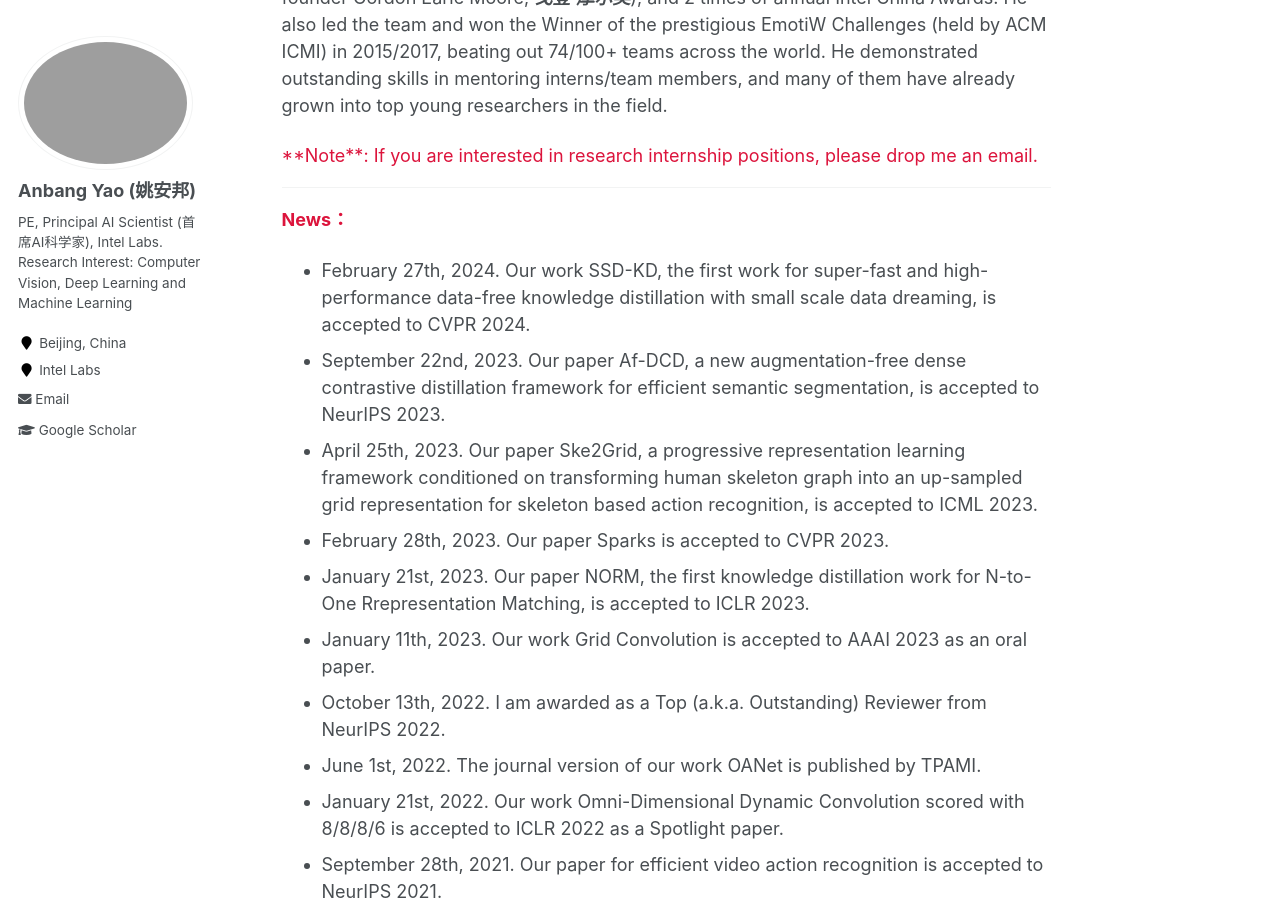
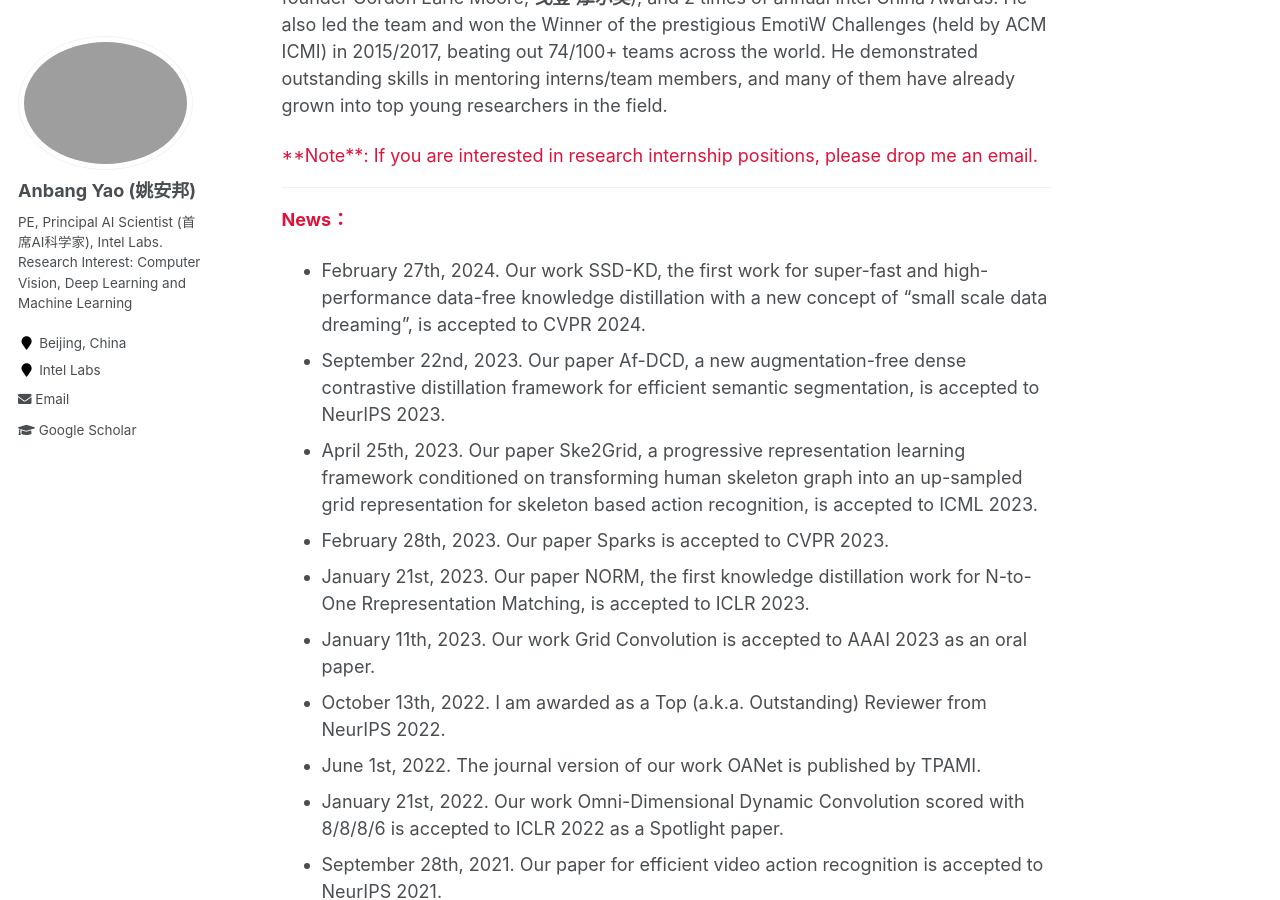
Before and after one commit to YaoAnbang/YaoAnbang.github.io, a Jekyll site: the page built from _pages/about.md, in a window 1280 px wide and 900 px high, scrolled down 691 px. Built offline with Jekyll 4.4.1, drawn with Linux system fonts in a browser that asks for light colours.

Commit message:
Update about.md

```diff
--- a/_pages/about.md
+++ b/_pages/about.md
@@ -17,7 +17,7 @@
 ---
 **<font color="Crimson">News：</font>**
 
-+ February 27th, 2024. Our work SSD-KD, the first work for super-fast and high-performance data-free knowledge distillation with small scale data dreaming, is accepted to CVPR 2024.
++ February 27th, 2024. Our work SSD-KD, the first work for super-fast and high-performance data-free knowledge distillation with a new concept of "small scale data dreaming", is accepted to CVPR 2024.
 + September 22nd, 2023. Our paper Af-DCD, a new augmentation-free dense contrastive distillation framework for efficient semantic segmentation, is accepted to NeurIPS 2023.
 + April 25th, 2023. Our paper Ske2Grid, a progressive representation learning framework conditioned on transforming human skeleton graph into an up-sampled grid representation for skeleton based action recognition, is accepted to ICML 2023.
 + February 28th, 2023. Our paper Sparks is accepted to CVPR 2023.  <!--scored with 5/5/4-->
```
